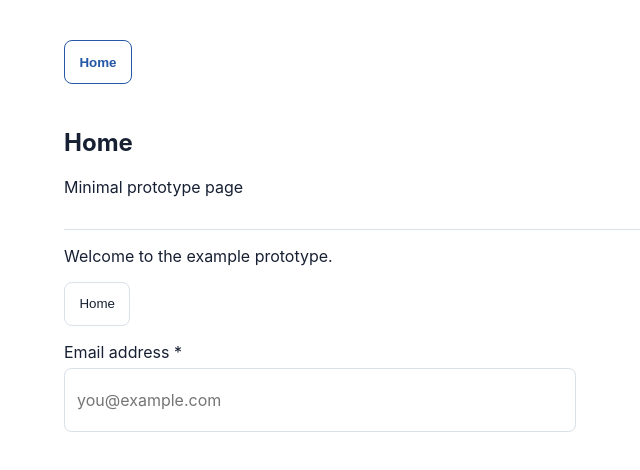
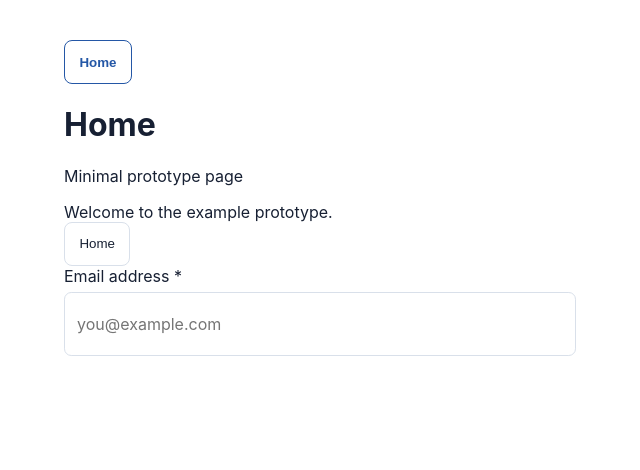
Before and after one commit to nv-hoai/uadi, a React (Vite) app in the folder renderers/react/: page / in a window 1280 px wide. Shown: the top 470 px of the page, without its empty margins (0-640 px from the left). Built offline with nearby package versions, Linux system fonts and the light colour scheme.

Commit message:
fix: expose prototype content in a single main landmark

```diff
--- a/renderers/react/src/index.tsx
+++ b/renderers/react/src/index.tsx
@@ -13,7 +13,7 @@ function FormField({ section, actions }: { section: UdsSection; actions: UadiRen
 }
 function Section({ section, actions }: { section: UdsSection; actions: UadiRenderActions }): ReactNode {
  switch (section.component_id) {
-  case "uadi.layout.page-shell": return <main className="uadi-page-shell">{section.content_intent ?? "Page content"}</main>;
+  case "uadi.layout.page-shell": return <div className="uadi-page-shell">{section.content_intent ?? "Page content"}</div>;
   case "uadi.navigation.primary": {
    const items = Array.isArray(section.layout?.items) ? section.layout.items : [];
    return <nav aria-label="Primary navigation"><ul>{items.map((item, index) => {
@@ -39,7 +39,7 @@ export function UadiPrototype({ spec, actions = {} }: { spec: UdsSpecification;
  const wiredActions: UadiRenderActions = { ...actions, onNavigate: (destination) => { setActivePage(destination); actions.onNavigate?.(destination); } };
  return <div className="uadi-prototype" data-spec-id={spec.spec_id} data-spec-version={spec.version}>
   <nav aria-label="Prototype pages"><ul>{spec.pages.map((item) => <li key={item.page_id}><button type="button" aria-current={item.page_id === page.page_id ? "page" : undefined} onClick={() => setActivePage(item.page_id)}>{item.name}</button></li>)}</ul></nav>
-  <article aria-label={page.name}><header><h1>{page.name}</h1>{page.purpose ? <p>{page.purpose}</p> : null}</header>{page.sections.map((section) => renderSection(section, wiredActions))}</article>
+  <main aria-label={page.name}><header><h1>{page.name}</h1>{page.purpose ? <p>{page.purpose}</p> : null}</header>{page.sections.map((section) => renderSection(section, wiredActions))}</main>
  </div>;
 }
 export function renderUds(spec: UdsSpecification): ReactNode { return <UadiPrototype spec={spec} />; }
```
